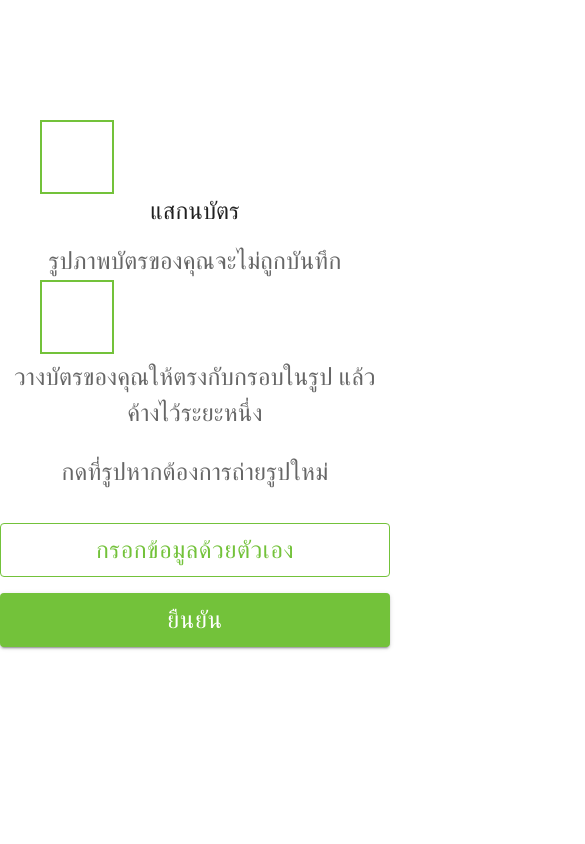
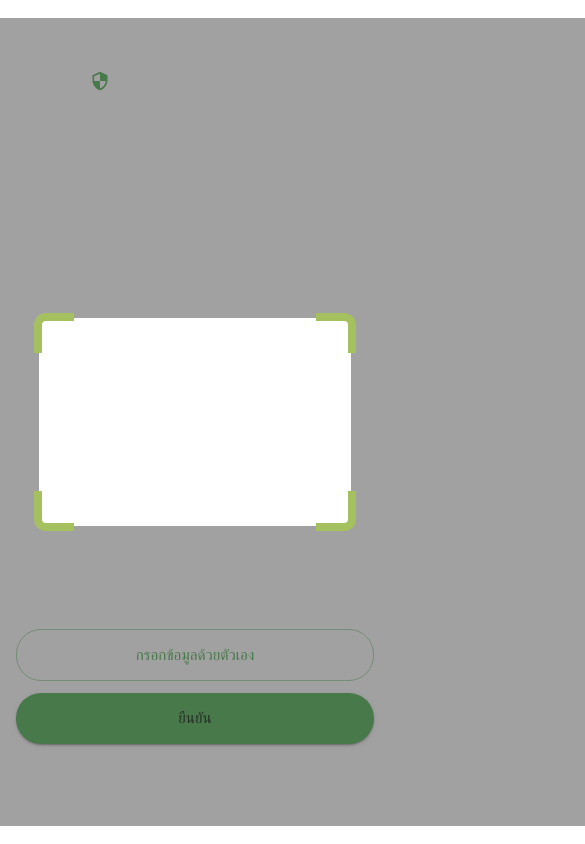
Before and after one commit to thanakorn1603/card-scanner, a React (Create React App) app: page / in a window 390 px wide. Shown: the top 844 px of the page, 585 px wide, since content can reach past the window. Built offline with nearby package versions, Linux system fonts and the light colour scheme; no server answers.

Commit message:
add corneredFrame

```diff
--- /dev/null
+++ b/src/NCPCardScanner/CorneredFrame.tsx
@@ -0,0 +1,71 @@
+import { styled } from "@mui/material";
+
+// Frame Container
+const FrameContainer = styled('div')({
+    position: "absolute",
+    aspectRatio: "3 / 2",
+    transform: "translate(-50%, -50%)",
+    left: "50%",
+    top: "50%",
+    backgroundColor: "transparent",
+    zIndex: 3,
+    width: "80%",
+    outline: "300px solid  rgba(68, 68, 68,0.5)"
+});
+
+// Corner component
+const Corner = styled('div')({
+  position: 'absolute',
+  width: '40px',
+  height: '40px',
+
+  // Top Left
+  '&[data-position="top-left"]': {
+    top: "-5px",
+    left: "-5px",
+    borderTop: '8px solid #A5C15F',
+    borderLeft: '8px solid #A5C15F',
+    borderTopLeftRadius: '12px',
+  },
+
+  // Top Right
+  '&[data-position="top-right"]': {
+    top: "-5px",
+    right: "-5px",
+    borderTop: '8px solid #A5C15F',
+    borderRight: '8px solid #A5C15F',
+    borderTopRightRadius: '12px',
+  },
+
+  // Bottom Left
+  '&[data-position="bottom-left"]': {
+    bottom: "-5px",
+    left: "-5px",
+    borderBottom: '8px solid #A5C15F',
+    borderLeft: '8px solid #A5C15F',
+    borderBottomLeftRadius: '12px',
+  },
+
+  // Bottom Right
+  '&[data-position="bottom-right"]': {
+    bottom: "-5px",
+    right: "-5px",
+    borderBottom: '8px solid #A5C15F',
+    borderRight: '8px solid #A5C15F',
+    borderBottomRightRadius: '12px',
+  },
+});
+
+// Main Component
+const CornerFrame = () => {
+  return (
+    <FrameContainer>
+      <Corner data-position="top-left" />
+      <Corner data-position="top-right" />
+      <Corner data-position="bottom-left" />
+      <Corner data-position="bottom-right" />
+    </FrameContainer>
+  );
+};
+
+export default CornerFrame;
--- a/src/NCPCardScanner/NCPCardScanner.tsx
+++ b/src/NCPCardScanner/NCPCardScanner.tsx
@@ -1,11 +1,23 @@
-import { Box, Button, Grid, Typography } from "@mui/material";
-// import { Theme } from "@mui/material/styles";
 import React, { useEffect, useRef, useState } from "react";
 
 import "./NCPCardScanner.css";
 import NCPCardScannerAllowCamera from "./NCPCardScannerAllowCamera";
 import NCPCardScannerLoader from "./NCPCardScannerLoader";
-import { Height } from "@mui/icons-material";
+import {
+  Box,
+  Typography,
+  Button,
+  Container,
+  Paper,
+  styled,
+  ThemeProvider,
+  createTheme,
+  useMediaQuery,
+  CssBaseline,
+  Grid,
+} from "@mui/material";
+import SecurityIcon from "@mui/icons-material/Security";
+import CornerFrame from "./CorneredFrame";
 
 interface Area {
   id: number;
@@ -23,12 +35,72 @@ declare global {
   }
 }
 
+// Custom theme with mobile-first considerations
+const theme = createTheme({
+  palette: {
+    primary: {
+      main: "#4CAF50",
+    },
+    secondary: {
+      main: "#FFFFFF",
+    },
+    background: {
+      default: "#FFFFFF",
+    },
+  },
+  typography: {
+    fontFamily: ["Kanit", "Roboto", "Arial", "sans-serif"].join(","),
+    h4: {
+      fontSize: "1.75rem",
+      [createTheme().breakpoints.down("sm")]: {
+        fontSize: "1.5rem",
+      },
+    },
+    body1: {
+      fontSize: "1rem",
+      [createTheme().breakpoints.down("sm")]: {
+        fontSize: "0.95rem",
+      },
+    },
+    body2: {
+      fontSize: "0.875rem",
+      [createTheme().breakpoints.down("sm")]: {
+        fontSize: "0.825rem",
+      },
+    },
+  },
+  components: {
+    MuiContainer: {
+      styleOverrides: {
+        root: {
+          "@media (max-width: 600px)": {
+            // paddingLeft: 16,
+            // paddingRight: 16,
+          },
+        },
+      },
+    },
+  },
+});
+
+// Custom styled components with mobile-first approach
+const StyledButton = styled(Button)(({ theme }) => ({
+  borderRadius: 25,
+  padding: "14px",
+  textTransform: "none",
+  fontSize: "1rem",
+  marginBottom: theme.spacing(1.5),
+  width: "100%",
+  [theme.breakpoints.down("sm")]: {
+    padding: "12px",
+    fontSize: "0.95rem",
+  },
+}));
+
 let isLoadCV = false;
 
 const NCPCardScanner: React.FC = () => {
-  // const isMobile = useMediaQuery((theme: Theme) =>
-  //   theme.breakpoints.down("sm"),
-  // );
+  const isMobile = useMediaQuery(theme.breakpoints.down("sm"));
 
   const canvasRef = useRef<HTMLCanvasElement | null>(null);
   const videoRef = useRef<HTMLVideoElement | null>(null);
@@ -36,8 +108,8 @@ const NCPCardScanner: React.FC = () => {
   const [areas, setAreas] = useState<Area[]>([
     {
       id: 1,
-      x: 40,
-      y: window.screen.height / 2 - 180,
+      x: 30,
+      y: window.screen.height / 2 - (window.screen.width*0.8*2)/3,
       width: 70,
       height: 70,
       isCornerDetected: false,
@@ -45,8 +117,8 @@ const NCPCardScanner: React.FC = () => {
     },
     {
       id: 2,
-      x: window.screen.width - 110,
-      y: window.screen.height / 2 - 180,
+      x: window.screen.width - 100,
+      y: window.screen.height / 2 - (window.screen.width*0.8*2)/3,
       width: 70,
       height: 70,
       isCornerDetected: false,
@@ -54,8 +126,8 @@ const NCPCardScanner: React.FC = () => {
     },
     {
       id: 3,
-      x: 40,
-      y: window.screen.height / 2 - 20,
+      x: 30,
+      y: window.screen.height / 2 - 50,
       width: 70,
       height: 70,
       isCornerDetected: false,
@@ -63,8 +135,8 @@ const NCPCardScanner: React.FC = () => {
     },
     {
       id: 4,
-      x: window.screen.width - 110,
-      y: window.screen.height / 2 - 20,
+      x: window.screen.width - 100,
+      y: window.screen.height / 2 - 50,
       width: 70,
       height: 70,
       isCornerDetected: false,
@@ -82,6 +154,10 @@ const NCPCardScanner: React.FC = () => {
   let isProcessing: boolean = false;
 
   useEffect(() => {
+    if(window.screen.height) {console.log("window.screen.height >>> ", window.screen.height)}
+  }, [])
+
+  useEffect(() => {
     console.log({
       width: window.innerWidth,
       height: window.innerHeight,
@@ -93,7 +169,6 @@ const NCPCardScanner: React.FC = () => {
     });
     if (!isLoadCV && !window.cv) {
       isLoadCV = true;
-
       if (document.getElementById("opencv-script")) {
         initializeCamera();
         return;
@@ -263,9 +338,6 @@ const NCPCardScanner: React.FC = () => {
       const canvas = canvasRef.current;
       const context = canvas.getContext("2d");
 
-      // console.log({ width: canvas.width, height: canvas.height });
-      // console.log({ width: video.width, height: video.height });
-
       if (!context) return;
 
       context.drawImage(video, 0, 0, canvas.width, canvas.height);
@@ -405,12 +477,37 @@ const NCPCardScanner: React.FC = () => {
   };
 
   return (
-    <Box sx={{ width: "100%", maxWidth: 640, mx: "auto" }}>
+    <ThemeProvider theme={theme}>
+      <CssBaseline />
+      {/* Meta viewport tag is required in your HTML file:
+          <meta name="viewport" content="width=device-width, initial-scale=1, maximum-scale=1, user-scalable=0"/> */}
+      <Container
+        sx={{
+          minHeight: "100vh",
+          display: "flex",
+          flexDirection: "column",
+          justifyContent: "space-between",
+          backgroundColor: "rgba(255,255,255,1)",
+          paddingLeft: 0,
+          paddingRight: 0,
+        }}
+      >
+        {/* Video Area */}
+        <Box
+          sx={{
+            position: "absolute",
+            width: "-webkit-fill-available",
+            height: "-webkit-fill-available",
+            zIndex: 1,
+          }}
+        >
           {resultImage ? (
-        <div>
+            <div
+              style={{ position: "absolute", top: 0, left: 0, width: "100%" }}
+            >
               <img
                 src={resultImage}
-            style={{ height: "384px" }}
+                style={{ height: "auto", width: "80%" }}
                 onClick={() => handleClearImage()}
               />
             </div>
@@ -419,65 +516,17 @@ const NCPCardScanner: React.FC = () => {
               <div style={{ position: "relative" }}>
                 <canvas
                   ref={canvasRef}
-              width={window.screen.width}
-              height={window.screen.height}
+                  width={window.innerWidth}
+                  height={window.innerHeight}
                   style={{ position: "absolute", top: 0, right: 0 }}
                 />
-            <div
-              className="point1"
-              style={{
-                border: "solid #73c23a 2px",
-                width: "70px",
-                height: "70px",
-                position: "absolute",
-                zIndex: 9999,
-                top: window.screen.height / 2 - 180,
-                left: 40,
-              }}
-            ></div>
-            <div
-              className="point2"
-              style={{
-                border: "solid #73c23a 2px",
-                width: "70px",
-                height: "70px",
-                position: "absolute",
-                zIndex: 9999,
-                top: window.screen.height / 2 - 180,
-                left: window.screen.width - 110,
-              }}
-            ></div>
-            <div
-              className="point3"
-              style={{
-                border: "solid #73c23a 2px",
-                width: "70px",
-                height: "70px",
-                position: "absolute",
-                zIndex: 9999,
-                top: window.screen.height / 2 - 20,
-                left: 40,
-              }}
-            ></div>
-            <div
-              className="point4"
-              style={{
-                border: "solid #73c23a 2px",
-                width: "70px",
-                height: "70px",
-                position: "absolute",
-                zIndex: 9999,
-                top: window.screen.height / 2 - 20,
-                left: window.screen.width - 110,
-              }}
-            ></div>
               </div>
             </>
           )}
 
           <video
             ref={videoRef}
-        className="hidden"
+            className="none"
             autoPlay
             playsInline
             onPlay={() => setIsStreaming(true)}
@@ -485,201 +534,152 @@ const NCPCardScanner: React.FC = () => {
               display: !resultImage ? "block" : "none",
               // display: "none",
               height: "-webkit-fill-available",
-          width: "-webkit-fill-available",
+              width: "auto",
             }}
           />
+          {/* <img src="https://f.ptcdn.info/859/075/000/r4puko1k6jTqNzM7Qcx4-o.jpg" width={"100%"} height={"100%"}/> */}
+        </Box>
 
+        <CornerFrame />
+        {/* <Box
+          sx={{
+            position: "absolute",
+            aspectRatio: "3 / 2",
+            transform: "translate(-50%, -50%)",
+            left: "50%",
+            top: "50%",
+            backgroundColor: "transparent",
+            zIndex: 3,
+            width: "80%",
+            outline: "300px solid  rgba(68, 68, 68,0.5)"
+          }}
+        ></Box> */}
+
+        {/* Overay Area */}
+        <Box
+          maxWidth="sm"
+          sx={{
+            minHeight: "100vh",
+            width: "-webkit-fill-available",
+            display: "flex",
+            flexDirection: "column",
+            justifyContent: "space-between",
+            px: isMobile ? 2 : 3,
+            zIndex: 2,
+          }}
+        >
+          <Box
+            sx={{
+              py: isMobile ? 3 : 4,
+              display: "flex",
+              flexDirection: "column",
+              alignItems: "center",
+              height: "100vh",
+              justifyContent: "space-between",
+              paddingBottom: isMobile ? "100px" : 0,
+            }}
+          >
             {/* Header */}
-      <Grid container spacing={2} alignItems="center" justifyContent="center">
-        <Grid item>
+            <Box>
               <Typography
-            variant="h5"
+                variant="h4"
                 component="h1"
                 sx={{
-              color: "text.primary",
+                  color: "secondary.main",
+                  fontWeight: "bold",
+                  mb: isMobile ? 2 : 3,
                   textAlign: "center",
-              fontWeight: 500,
-              fontSize: "24px",
                 }}
               >
                 แสกนบัตร
               </Typography>
-        </Grid>
-      </Grid>
 
-      {/* Subheader with icon */}
-      <Box sx={{ mt: 2, mb: 3, textAlign: "center" }}>
+              {/* Security Message */}
+              <Box
+                sx={{
+                  display: "flex",
+                  alignItems: "center",
+                  gap: 1,
+                  mb: isMobile ? 2 : 3,
+                }}
+              >
+                <SecurityIcon
+                  color="primary"
+                  sx={{ fontSize: isMobile ? "1.25rem" : "1.5rem" }}
+                />
+                <Typography variant="body1" color="secondary.main">
+                  รูปภาพบัตรของคุณจะไม่ถูกบันทึก
+                </Typography>
+              </Box>
+            </Box>
+
+            {/* Instruction Text */}
+            <Box>
               <Typography
                 variant="body1"
-          sx={{ color: "text.secondary", fontSize: "24px", paddingBottom: 10 }}
-        >
-          รูปภาพบัตรของคุณจะไม่ถูกบันทึก
-        </Typography>
-        <Typography
-          variant="body1"
-          sx={{
-            color: "text.secondary",
-            textAlign: "center",
-            fontSize: "24px",
-          }}
+                color="secondary.main"
+                textAlign="center"
+                sx={{ mb: isMobile ? 2 : 3, px: 2 }}
               >
                 วางบัตรของคุณให้ตรงกับกรอบในรูป แล้วค้างไว้ระยะหนึ่ง
               </Typography>
-      </Box>
 
-      {/* Scanner Area */}
+              {/* Card Frame */}
+              {/* <CardFrame elevation={0}>
+              <Paper
+                elevation={2}
+                sx={{
+                  width: "85%",
+                  aspectRatio: "1.586/1",
+                  overflow: "hidden",
+                  display: "flex",
+                  alignItems: "center",
+                  justifyContent: "center",
+                  backgroundColor: "white",
+                }}
+              >
                 <Box
-        className="thaiIdDetector"
+                  component="img"
+                  src="/api/placeholder/400/250"
+                  alt="ID Card Placeholder"
                   sx={{
                     width: "100%",
-          height: 384,
-          bgcolor: "grey.100",
-          borderRadius: 2,
-          // display: "flex",
-          display: "none",
-          alignItems: "center",
-          justifyContent: "center",
-          mb: 3,
-          position: "relative",
-          overflow: "hidden",
+                    height: "100%",
+                    objectFit: "cover",
                   }}
-      >
-        <div className="innerWrap">
-          {!isStreaming && !resultImage && isAllowCamera ? (
-            <NCPCardScannerLoader />
-          ) : !isAllowCamera ? (
-            <NCPCardScannerAllowCamera />
-          ) : (
-            (isStreaming || !resultImage) && (
-              <div className={`borderFrame ${isScanning && "isScanning"}`}>
-                <div className="borderCardIdContainerWrap" />
-                <div className="containerCamera">
-                  <div className="borderCardIdContainer">
-                    <div className="borderCardIdInContainer">
-                      <div className="borderCardId">
-                        <div className="borderInCardId">
-                          <div className="borderCardIdAvatarContainer">
-                            <div className="borderHeadCardId" />
-                            <div className="borderBodyCardId" />
-                          </div>
-                        </div>
-                      </div>
-                    </div>
-                  </div>
-                </div>
-              </div>
-            )
-          )}
+                />
+              </Paper>
+            </CardFrame> */}
 
-          {/* <video
-            ref={videoRef}
-            className="hidden"
-            autoPlay
-            playsInline
-            onPlay={() => setIsStreaming(true)}
-            width="640"
-            height="384"
-            style={{
-              display: "none",
-              height: "-webkit-fill-available",
-              width: "-webkit-fill-available",
-            }}
-          /> */}
-
-          {/* {resultImage ? (
-            <div>
-              <img
-                src={resultImage}
-                style={{ height: "384px" }}
-                onClick={() => handleClearImage()}
-              />
-            </div>
-          ) : (
-            <canvas
-              ref={canvasRef}
-              width="430"
-              height="932"
-              style={{
-                display: "none",
-              }}
-              className="w-full border border-gray-200 rounded"
-            />
-          )} */}
-        </div>
-      </Box>
-
-      {/* Instructions */}
-      <Box sx={{ marginBottom: "10px" }}>
+              {/* Scan Instructions */}
               <Typography
                 variant="body2"
-          sx={{
-            color: "text.secondary",
-            textAlign: "center",
-            mb: 3,
-            fontSize: "24px",
-            fontWeight: 400,
-            paddingBottom: "10px",
-          }}
+                color="secondary.main"
+                sx={{ mb: isMobile ? 3 : 4, textAlign: "center" }}
               >
-          กดที่รูปหากต้องการถ่ายรูปใหม่
+                กดที่รูปหากต้องการสแกนใหม่
               </Typography>
             </Box>
 
-      {/* Action Buttons */}
-      <Grid container spacing={2}>
-        <Grid item xs={12} sm={6}>
-          <Button
-            fullWidth
-            variant="outlined"
-            onClick={() => {}}
+            {/* Button Container - Fixed at bottom for mobile */}
+            <Box
               sx={{
-              borderColor: "#73C23A",
-              fontSize: "24px",
-              color: "#73C23A",
-              "&:hover": {
-                borderColor: "success.dark",
-              },
+                width: "100%",
+                px: isMobile ? 0 : 2,
               }}
             >
+              <StyledButton variant="outlined" color="primary">
                 กรอกข้อมูลด้วยตัวเอง
-          </Button>
-        </Grid>
-        <Grid item xs={12} sm={6}>
-          <Button
-            fullWidth
-            variant="contained"
-            onClick={handleScan}
-            sx={{
-              color: "white",
-              fontSize: "24px",
-              bgcolor: "#73C23A",
-              "&:hover": {
-                bgcolor: "#73C23A",
-              },
-            }}
-          >
+              </StyledButton>
+
+              <StyledButton variant="contained" color="primary" sx={{ mb: 0 }}>
                 ยืนยัน
-          </Button>
-        </Grid>
-      </Grid>
-
-      {/* Animation styles */}
-      <style>
-        {`
-          @keyframes scan {
-            0% {
-              transform: translateY(0);
-            }
-            50% {
-              transform: translateY(384px);
-            }
-            100% {
-              transform: translateY(0);
-            }
-          }
-        `}
-      </style>
+              </StyledButton>
             </Box>
+          </Box>
+        </Box>
+      </Container>
+    </ThemeProvider>
   );
 };
 
```
Lines whose indentation alone changed are shown as unchanged.
